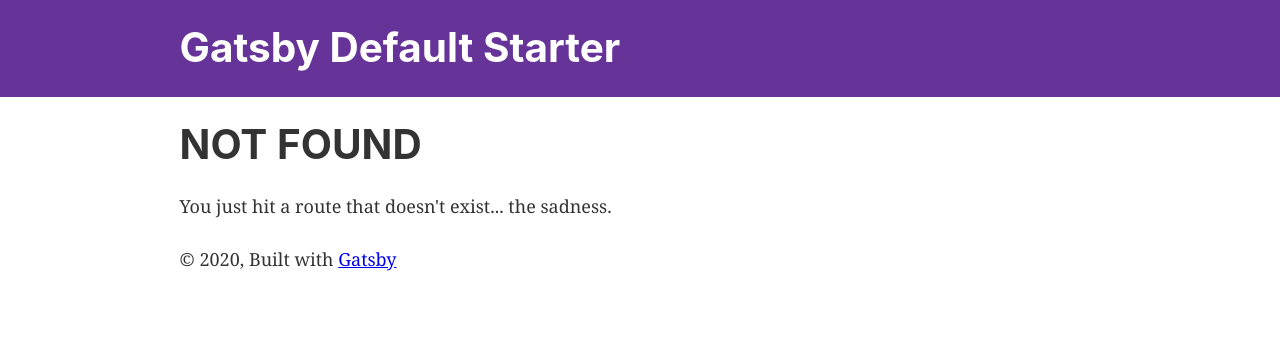
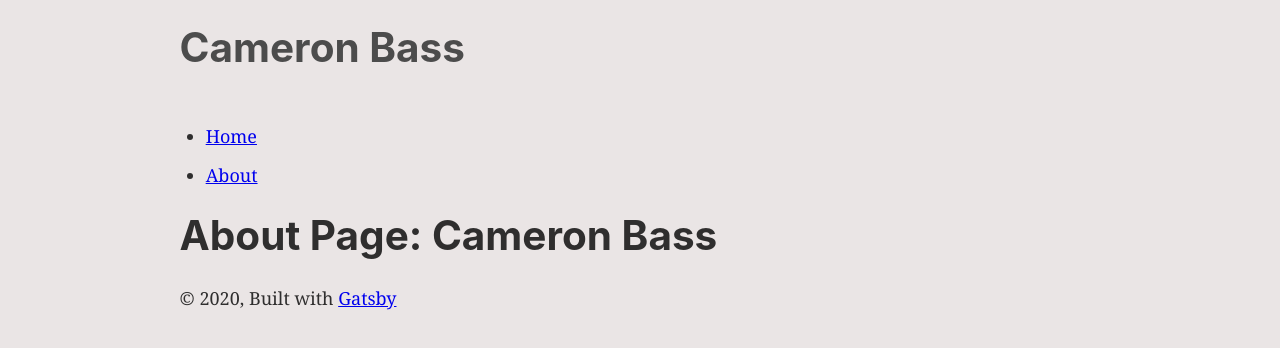
Before and after one commit to cameronbass/me, a Gatsby site: page /about in a window 1280 px wide. Before the commit this address had no page. Built offline with nearby package versions, Linux system fonts and the light colour scheme; Gatsby itself is replaced by a stand-in of ours.

Commit message:
Updates to the colors and overall styles.

```diff
--- a/gatsby-config.js
+++ b/gatsby-config.js
@@ -1,6 +1,6 @@
 module.exports = {
   siteMetadata: {
-    title: `Gatsby Default Starter`,
+    title: `Cameron Bass`,
     description: `Kick off your next, great Gatsby project with this default starter. This barebones starter ships with the main Gatsby configuration files you might need.`,
     author: `@gatsbyjs`,
   },
--- a/src/components/header.js
+++ b/src/components/header.js
@@ -5,7 +5,7 @@ import React from "react"
 const Header = ({ siteTitle }) => (
   <header
     style={{
-      background: `rebeccapurple`,
+      background: `#eae5e5`,
       marginBottom: `1.45rem`,
     }}
   >
@@ -20,7 +20,7 @@ const Header = ({ siteTitle }) => (
         <Link
           to="/"
           style={{
-            color: `white`,
+            color: `#4c4c4c`,
             textDecoration: `none`,
           }}
         >
--- a/src/components/layout.css
+++ b/src/components/layout.css
@@ -4,6 +4,7 @@ html {
   -webkit-text-size-adjust: 100%;
 }
 body {
+  background-color: #eae5e5;
   margin: 0;
   -webkit-font-smoothing: antialiased;
   -moz-osx-font-smoothing: grayscale;
--- a/src/components/layout.js
+++ b/src/components/layout.js
@@ -10,6 +10,7 @@ import PropTypes from "prop-types"
 import { useStaticQuery, graphql } from "gatsby"
 
 import Header from "./header"
+import Menu from "./menu"
 import "./layout.css"
 
 const Layout = ({ children }) => {
@@ -33,6 +34,7 @@ const Layout = ({ children }) => {
           padding: `0 1.0875rem 1.45rem`,
         }}
       >
+        <Menu></Menu>
         <main>{children}</main>
         <footer>
           © {new Date().getFullYear()}, Built with
--- /dev/null
+++ b/src/components/menu.js
@@ -0,0 +1,13 @@
+import React from 'react'
+import { Link } from 'gatsby'
+
+const Menu = () => (
+  <div>
+    <ul>
+      <li><Link to="/">Home</Link></li>
+      <li><Link to="/about">About</Link></li>
+    </ul>
+  </div>
+)
+
+export default Menu
--- /dev/null
+++ b/src/pages/about.js
@@ -0,0 +1,10 @@
+import React from 'react'
+import Layout from "../components/layout"
+
+const About = () => (
+  <Layout>
+    <h1>About Page: Cameron Bass</h1>
+  </Layout>
+)
+
+export default About
```
